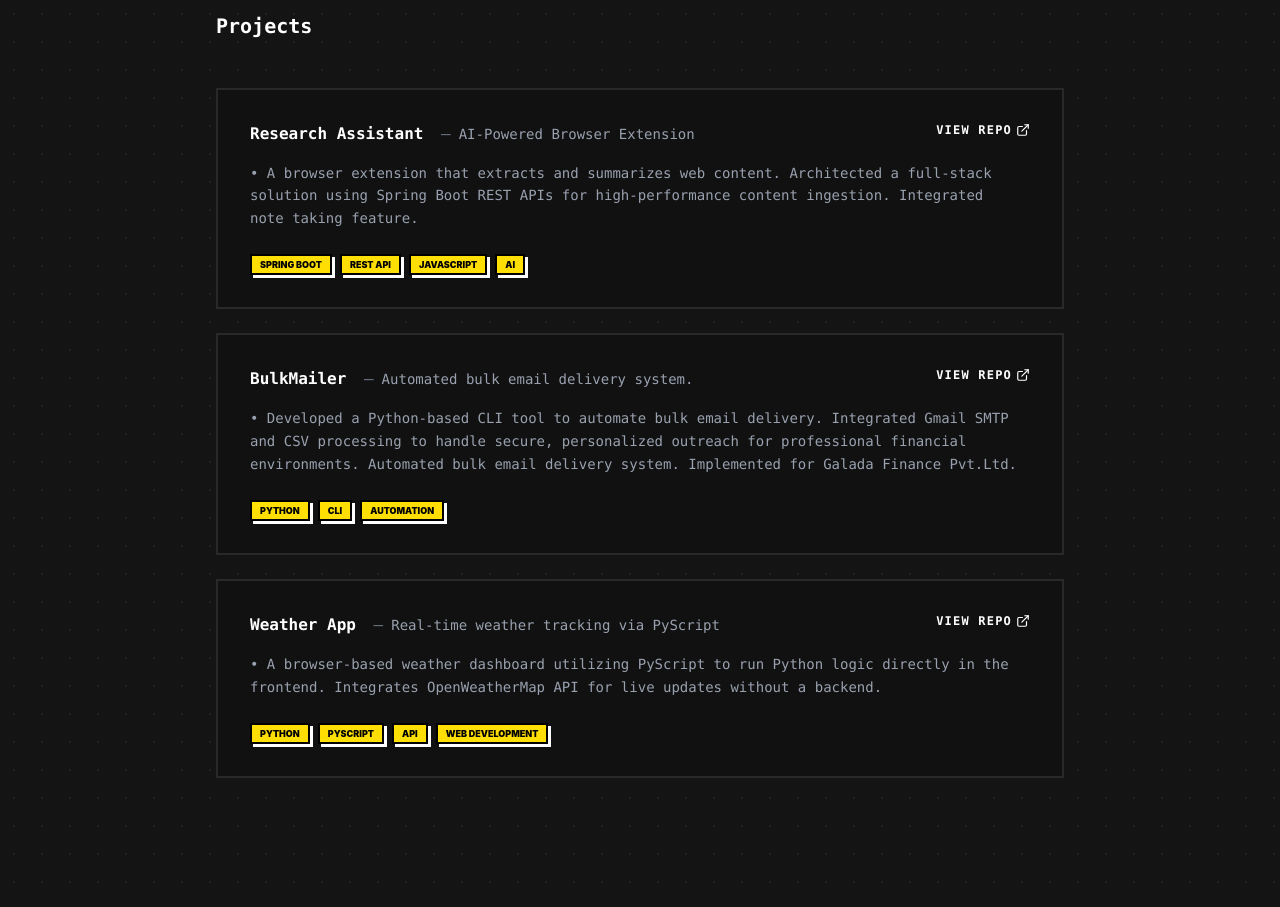
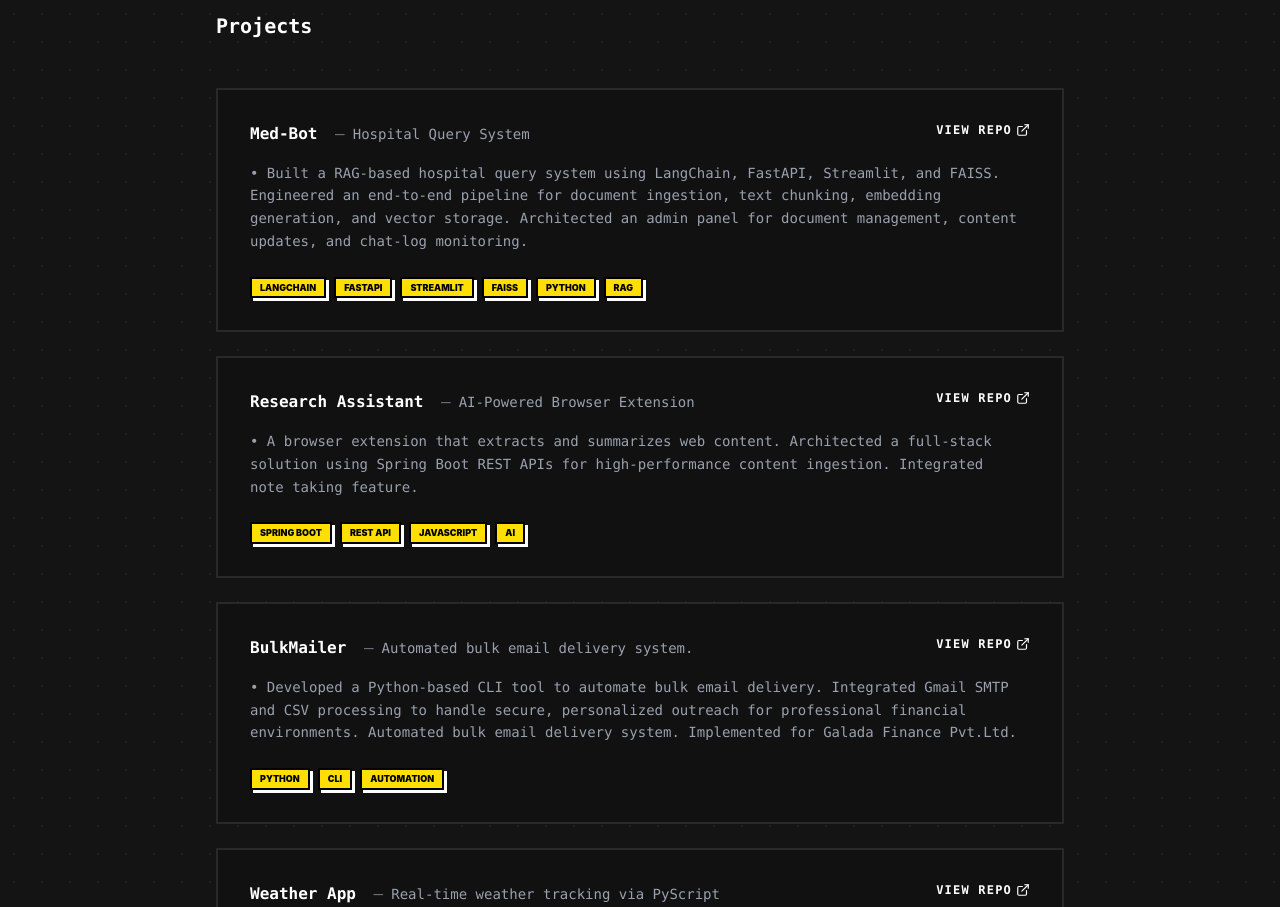
Before and after one commit to madhanishere/My-Portfolio, a React (Vite) app: page / in a window 1280 px wide. Shown: the part 1960-2867 px from the top of the page. Built offline with nearby package versions, Linux system fonts and the light colour scheme.

Commit message:
Updated projects section

```diff
--- a/src/components/Navbar.jsx
+++ b/src/components/Navbar.jsx
@@ -26,6 +26,7 @@ export default function Navbar() {
             <div key={item.name} className="flex items-center gap-4">
               <a
                 href={item.href}
+
                 className="text-gray-400 hover:text-[#FFDE03] transition-colors"
               >
                 {item.name}
--- a/src/components/ProjectGrid.jsx
+++ b/src/components/ProjectGrid.jsx
@@ -1,6 +1,13 @@
 import { Github, ExternalLink } from 'lucide-react';
 
 const projects = [
+  {
+  title: "Med-Bot",
+  subtitle: "Hospital Query System",
+  description: "Built a RAG-based hospital query system using LangChain, FastAPI, Streamlit, and FAISS. Engineered an end-to-end pipeline for document ingestion, text chunking, embedding generation, and vector storage. Architected an admin panel for document management, content updates, and chat-log monitoring.",
+  tags: ["LangChain", "FastAPI", "Streamlit", "FAISS", "Python", "RAG"],
+  github: "https://github.com/madhanishere/med-bot"
+},
   {
     title: "Research Assistant",
     subtitle: "AI-Powered Browser Extension",
```
